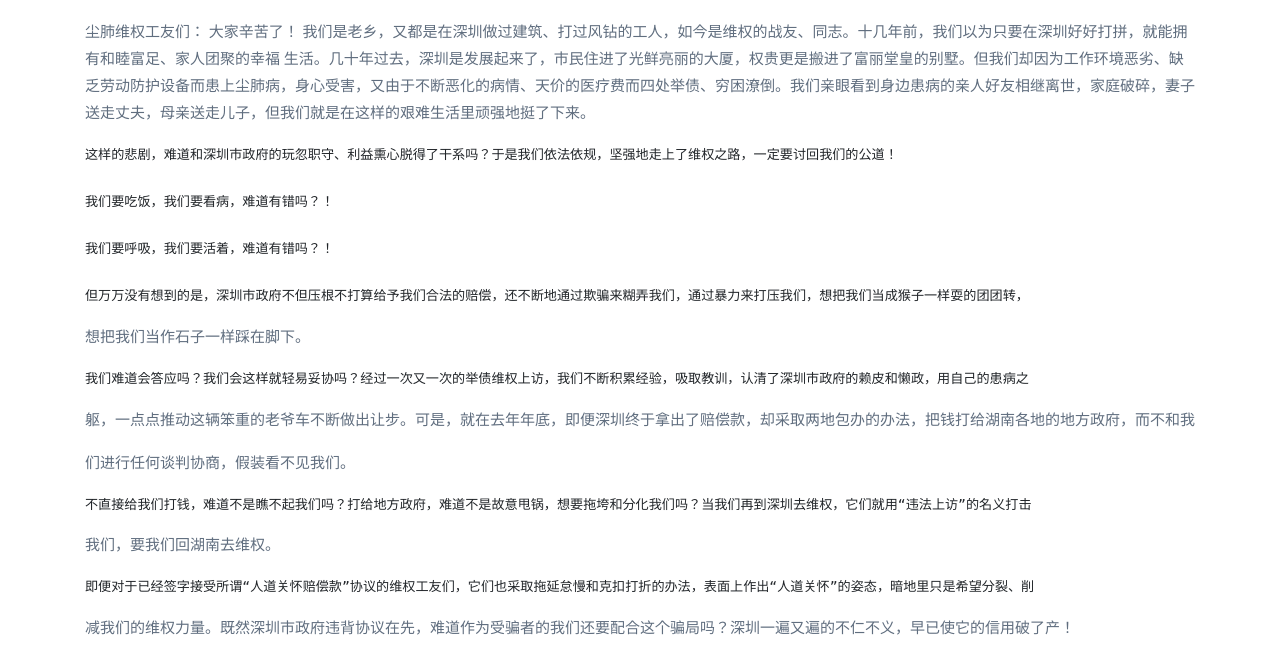
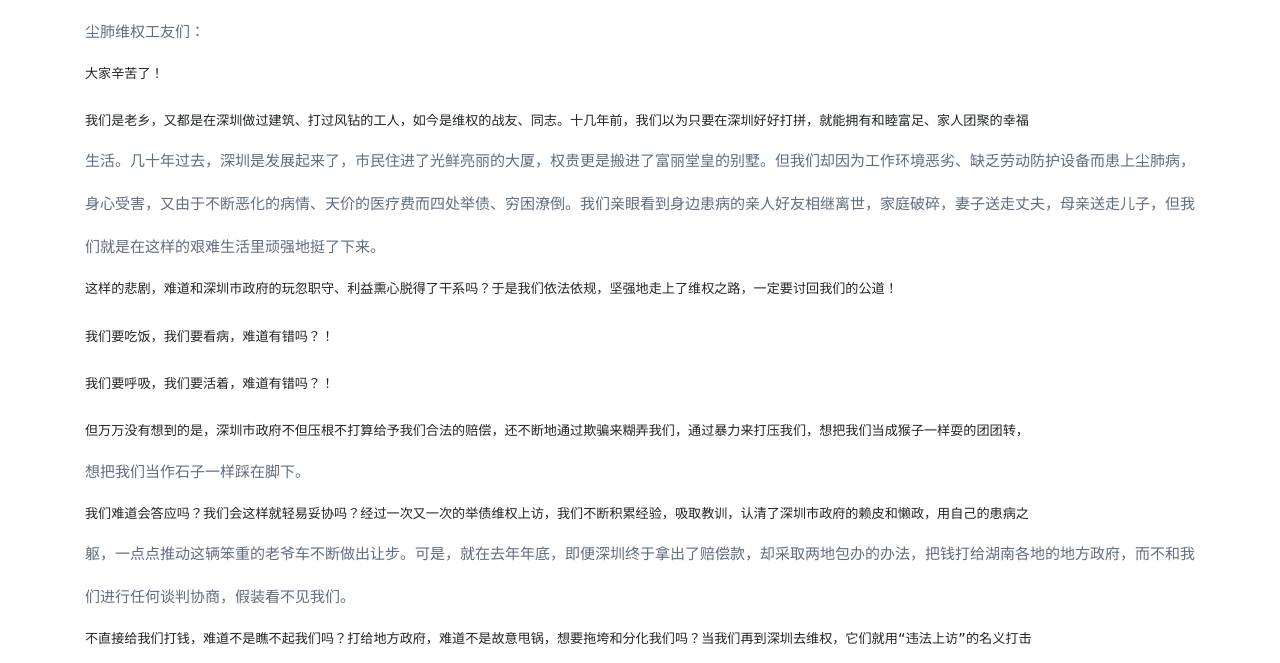
Before and after one commit to chenfeizhisheng/chenfeizhisheng.github.io, a Jekyll site: the page built from _posts/2019-03-04-告尘肺维权工友的一封信.md, in a window 1280 px wide and 900 px high, scrolled down 880 px, cut to the strip 237-900 px from the top of the window. Built offline with Jekyll 4.4.1, drawn with Linux system fonts in a browser that asks for light colours; some web fonts are replaced; comment, search, counter and statistics services are not loaded.

```diff
--- a/_posts/2019-03-04-告尘肺维权工友的一封信.md
+++ b/_posts/2019-03-04-告尘肺维权工友的一封信.md
@@ -12,9 +12,16 @@ excerpt_separator: <!--more-->
 
 ---
 尘肺维权工友们：
+
     大家辛苦了！
+
     我们是老乡，又都是在深圳做过建筑、打过风钻的工人，如今是维权的战友、同志。十几年前，我们以为只要在深圳好好打拼，就能拥有和睦富足、家人团聚的幸福
-    生活。几十年过去，深圳是发展起来了，市民住进了光鲜亮丽的大厦，权贵更是搬进了富丽堂皇的别墅。但我们却因为工作环境恶劣、缺乏劳动防护设备而患上尘肺病，身心受害，又由于不断恶化的病情、天价的医疗费而四处举债、穷困潦倒。我们亲眼看到身边患病的亲人好友相继离世，家庭破碎，妻子送走丈夫，母亲送走儿子，但我们就是在这样的艰难生活里顽强地挺了下来。
+
+生活。几十年过去，深圳是发展起来了，市民住进了光鲜亮丽的大厦，权贵更是搬进了富丽堂皇的别墅。但我们却因为工作环境恶劣、缺乏劳动防护设备而患上尘肺病，
+
+身心受害，又由于不断恶化的病情、天价的医疗费而四处举债、穷困潦倒。我们亲眼看到身边患病的亲人好友相继离世，家庭破碎，妻子送走丈夫，母亲送走儿子，但我
+
+们就是在这样的艰难生活里顽强地挺了下来。
 
     这样的悲剧，难道和深圳市政府的玩忽职守、利益熏心脱得了干系吗？于是我们依法依规，坚强地走上了维权之路，一定要讨回我们的公道！
 
```
